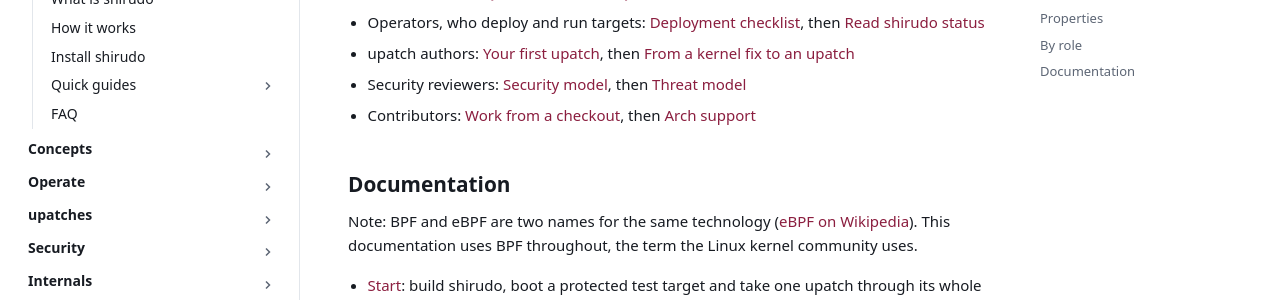
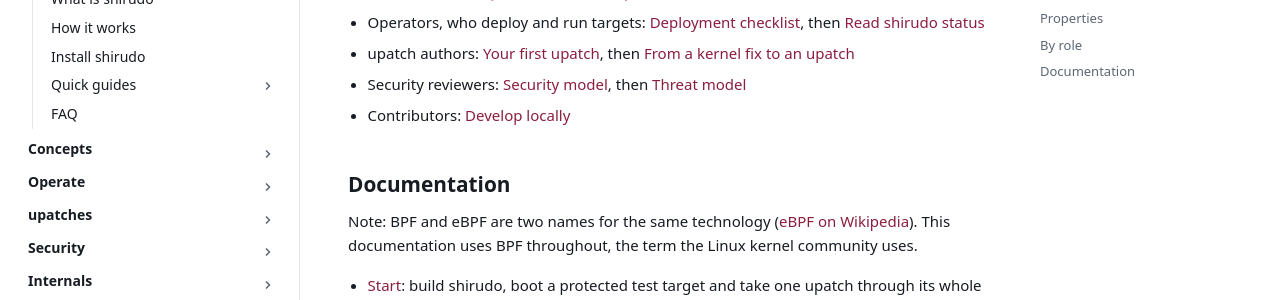
Before and after one commit to AliBashaSY/shirudo, a Sphinx documentation site: the page built from Documentation/index.rst, in a window 1280 px wide and 900 px high, scrolled down 1783 px. Shown: the part 155-455 px from the top of the window. Built offline with Sphinx 7.4.7, drawn with Linux system fonts in a browser that asks for light colours; pages that are not in the unit, such as notebooks, are missing from menus.

Commit message:
Documentation: send contributors to Develop locally first
The By role list sends contributors to Work from a checkout and then to
Arch support. Develop locally is where a contributor runs both roles
and changes shirudo end to end, and it links Work from a checkout for
the build itself.

Point the contributors' entry to Develop locally alone.

Signed-off-by: Daniel Borkmann <daniel@iogearbox.net>

```diff
--- a/Documentation/index.rst
+++ b/Documentation/index.rst
@@ -112,8 +112,7 @@ By role
   :doc:`/upatches/learn/kernel-fix-tutorial`
 - Security reviewers: :doc:`/security/security-model`, then
   :doc:`/security/threat-model`
-- Contributors: :doc:`/contribute/code/developer-guide`, then
-  :doc:`/contribute/arch-support`
+- Contributors: :doc:`/contribute/code/develop-locally`
 
 Documentation
 -------------
```
